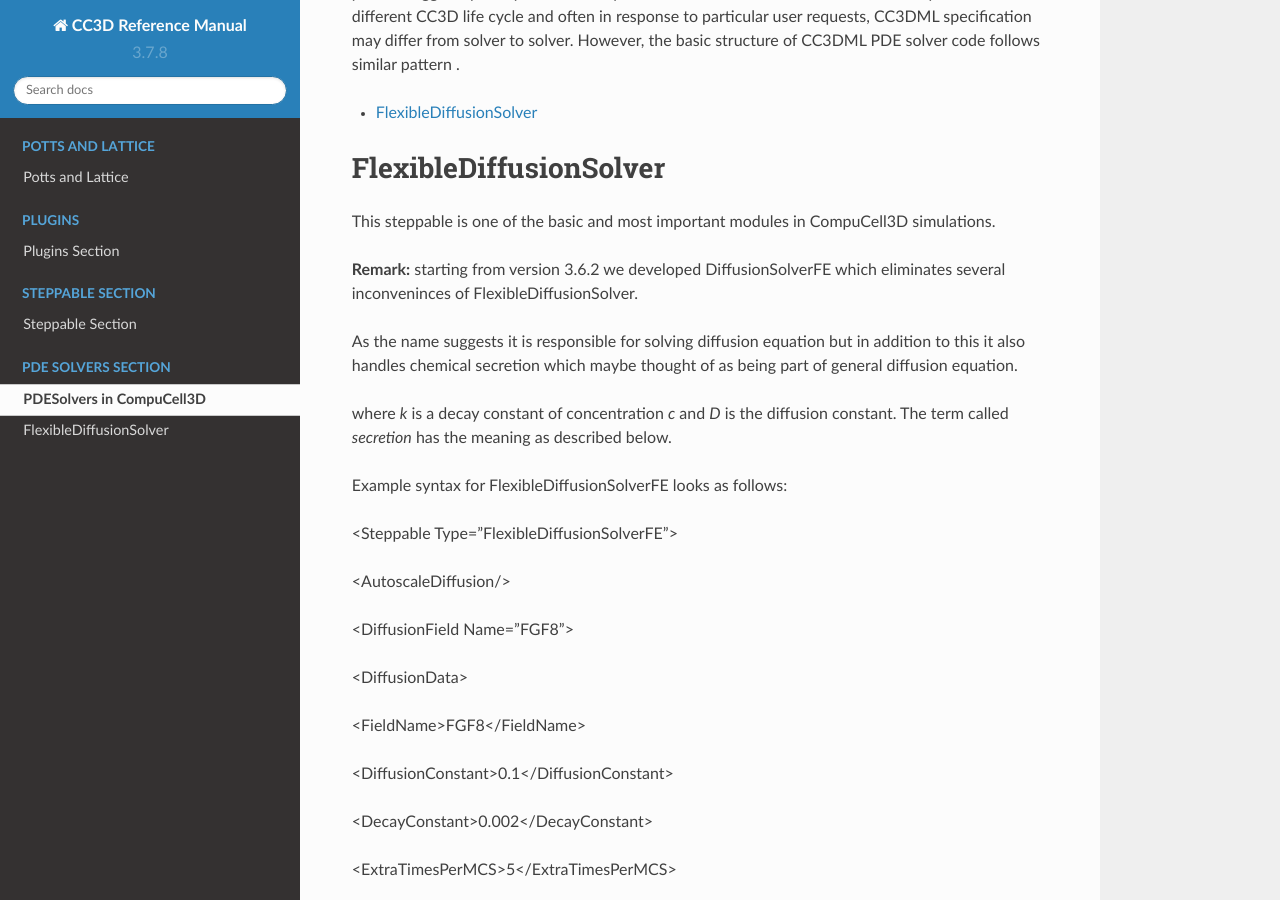
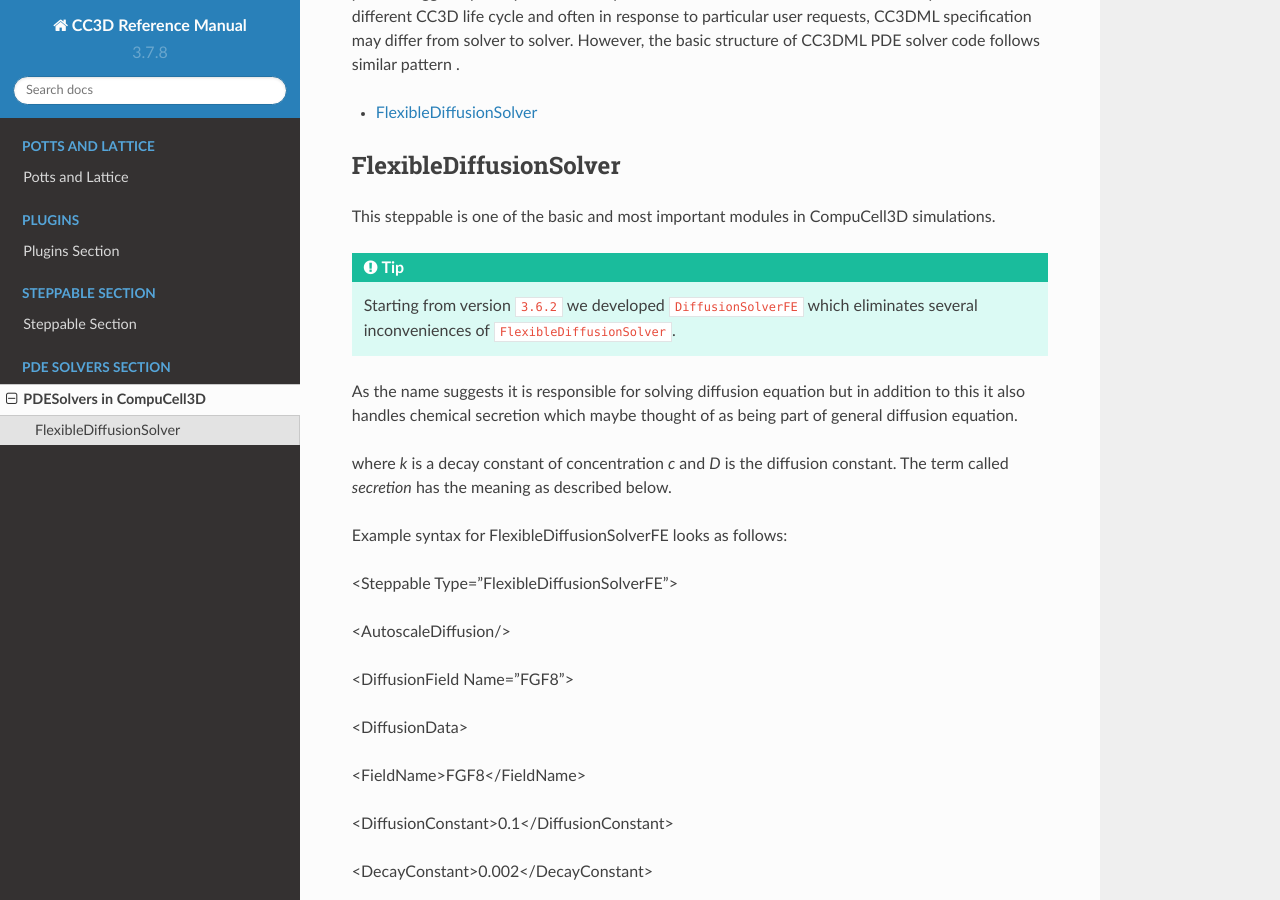
Before and after one commit to CompuCell3D/CompuCell3DReferenceManual, a Sphinx documentation site: the page built from docs/pde_solvers_section.rst, in a window 1280 px wide and 900 px high, scrolled down 323 px. Built offline with Sphinx 7.4.7 and the Read the Docs theme 2.0.0, drawn with Linux system fonts in a browser that asks for light colours.

Commit message:
formatting

```diff
--- a/docs/flexible_diffusion_solver.rst
+++ b/docs/flexible_diffusion_solver.rst
@@ -4,8 +4,11 @@
 This steppable is one of the basic and most important modules in
 CompuCell3D simulations.
 
-**Remark:** starting from version 3.6.2 we developed DiffusionSolverFE
-which eliminates several inconveninces of FlexibleDiffusionSolver.
+
+.. tip::
+
+    Starting from version ``3.6.2`` we developed ``DiffusionSolverFE``
+    which eliminates several inconveniences of ``FlexibleDiffusionSolver``.
 
 As the name suggests it is responsible for solving diffusion equation
 but in addition to this it also handles chemical secretion which maybe
--- a/docs/pde_solvers_section.rst
+++ b/docs/pde_solvers_section.rst
@@ -1,5 +1,5 @@
 PDESolvers in CompuCell3D
--------------------------
+=========================
 
 One of the most important and time consuming parts of the CC3D
 simulation is to solve all sorts of Partial Differential Equations which
@@ -17,5 +17,4 @@
 
 * :doc:`flexible_diffusion_solver`
 
-
 .. include:: flexible_diffusion_solver.rst
```
